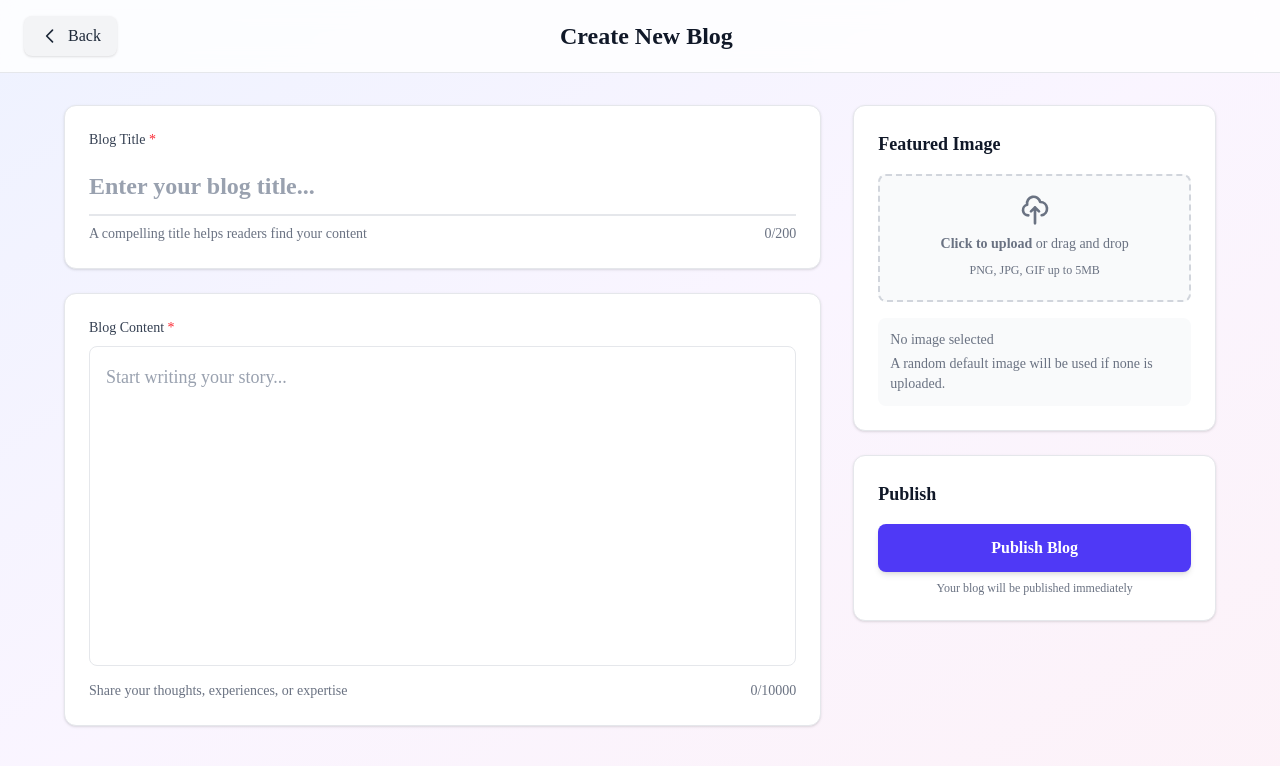
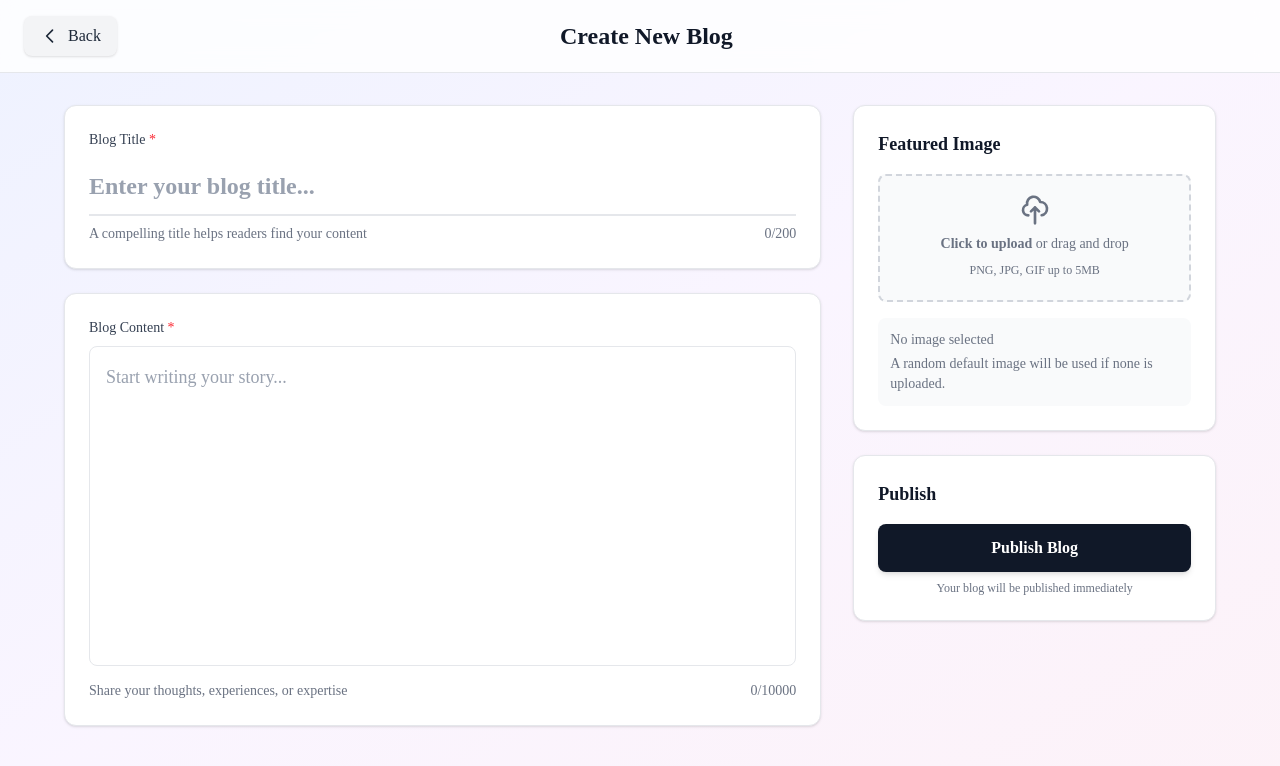
Before and after one commit to KaranNegi0102/DailyMe, a Next.js app: page /createBlog in a window 1280 px wide. Shown: the top 766 px of the page. Built offline with nearby package versions, Linux system fonts and the light colour scheme; no server answers; a web font is replaced by a local one.

Commit message:
changes done

```diff
--- a/src/app/(pages)/createBlog/page.tsx
+++ b/src/app/(pages)/createBlog/page.tsx
@@ -297,7 +297,7 @@ export default function CreateBlogPage() {
             <button
               type="button"
               onClick={handleBack}
-              className="flex items-center gap-2 bg-gray-100 hover:bg-gray-200 text-gray-800 px-4 py-2 rounded-lg shadow-sm transition-all duration-200 font-medium"
+              className="flex items-center gap-2 cursor-pointer bg-gray-100 hover:bg-gray-200 text-gray-800 px-4 py-2 rounded-lg shadow-sm transition-all duration-200 font-medium"
               aria-label="Go back"
             >
               <svg
@@ -533,10 +533,10 @@ export default function CreateBlogPage() {
                   <button
                     type="submit"
                     disabled={submissionState.isSubmitting}
-                    className={`w-full font-semibold py-3 px-4 rounded-lg transition-all duration-200 ${
+                    className={`w-full font-semibold py-3 cursor-pointer px-4 rounded-lg transition-all duration-200 ${
                       submissionState.isSubmitting
                         ? "bg-gray-400 cursor-not-allowed text-white"
-                        : "bg-indigo-600 hover:bg-indigo-700 text-white shadow-md hover:shadow-lg transform hover:-translate-y-0.5"
+                        : "bg-gray-900 hover:bg-gray-700 text-white shadow-md hover:shadow-lg transform hover:-translate-y-0.5"
                     }`}
                   >
                     {submissionState.isSubmitting ? (
```
